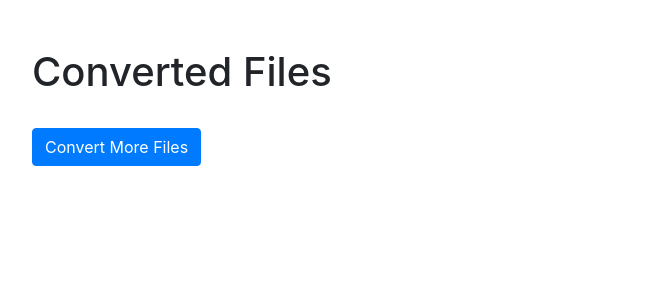
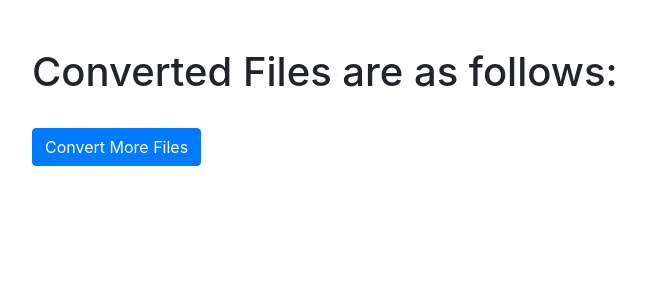
Before and after one commit to saumil15/heif-to-jpg, a Flask app: page /converted_files in a window 1280 px wide. Shown: the top 300 px of the page, without its empty margins (53-699 px from the left). Run offline with Flask 2, Linux system fonts and the light colour scheme; some libraries are stand-ins or nearby versions.

Commit message:
changes in the html file

```diff
--- a/templates/converted_files.html
+++ b/templates/converted_files.html
@@ -8,7 +8,7 @@
   </head>
   <body>
     <div class="container">
-      <h1 class="mt-5">Converted Files</h1>
+      <h1 class="mt-5">Converted Files are as follows:</h1>
       <ul>
         {% for filename in filenames %}
           <li><a href="{{ url_for('converted_file', filename=filename) }}">{{ filename }}</a></li>
```
